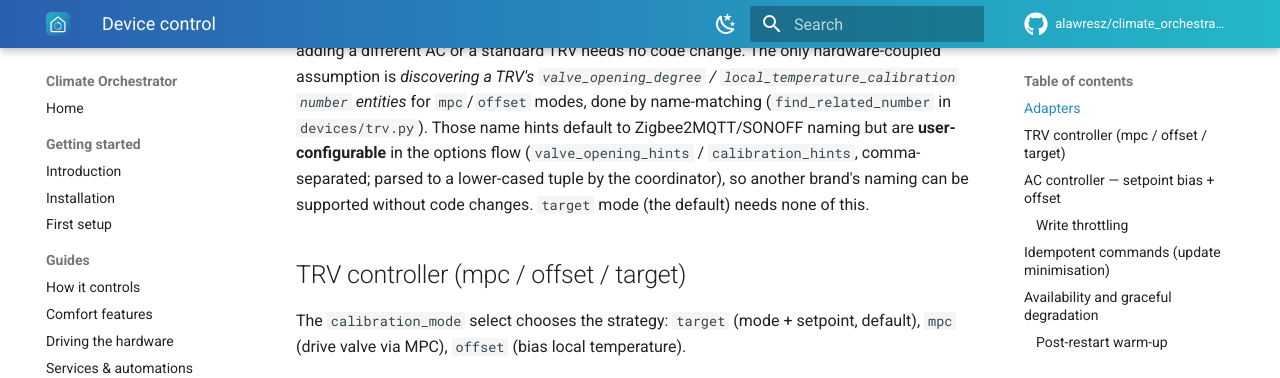
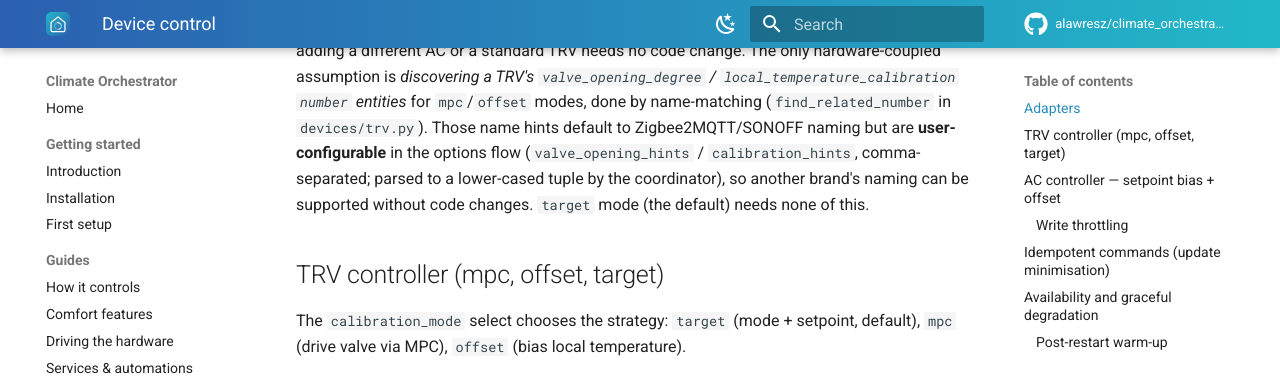
Before and after one commit to alawresz/climate_orchestrator, an MkDocs documentation site: the page built from docs/internals/device-control.md, in a window 1280 px wide and 900 px high, scrolled down 608 px. Shown: the top 378 px of the window. Built offline with MkDocs 1.6.1 and Material for MkDocs 9.7.7, drawn with Linux system fonts in a browser that asks for light colours; plug-ins that fetch from the network failed and are left out; comment, search, counter and statistics services are not loaded; the version menu is left out.

```diff
--- a/docs/internals/device-control.md
+++ b/docs/internals/device-control.md
@@ -33,7 +33,7 @@ Zigbee2MQTT/SONOFF naming but are **user-configurable** in the options flow
 lower-cased tuple by the coordinator), so another brand's naming can be
 supported without code changes. `target` mode (the default) needs none of this.
 
-## TRV controller (mpc / offset / target)
+## TRV controller (mpc, offset, target)
 
 The `calibration_mode` select chooses the strategy: `target` (mode + setpoint,
 default), `mpc` (drive valve via MPC), `offset` (bias local temperature).
--- a/mkdocs.yml
+++ b/mkdocs.yml
@@ -92,6 +92,7 @@ validation:
   links:
     absolute_links: warn
     unrecognized_links: warn
+    anchors: warn # broken #fragment targets in cross-page links
   nav:
     omitted_files: warn
 
```
Also changed, not shown: README.md (+8 -8 lines), .github/PULL_REQUEST_TEMPLATE.md, 2 other files.
